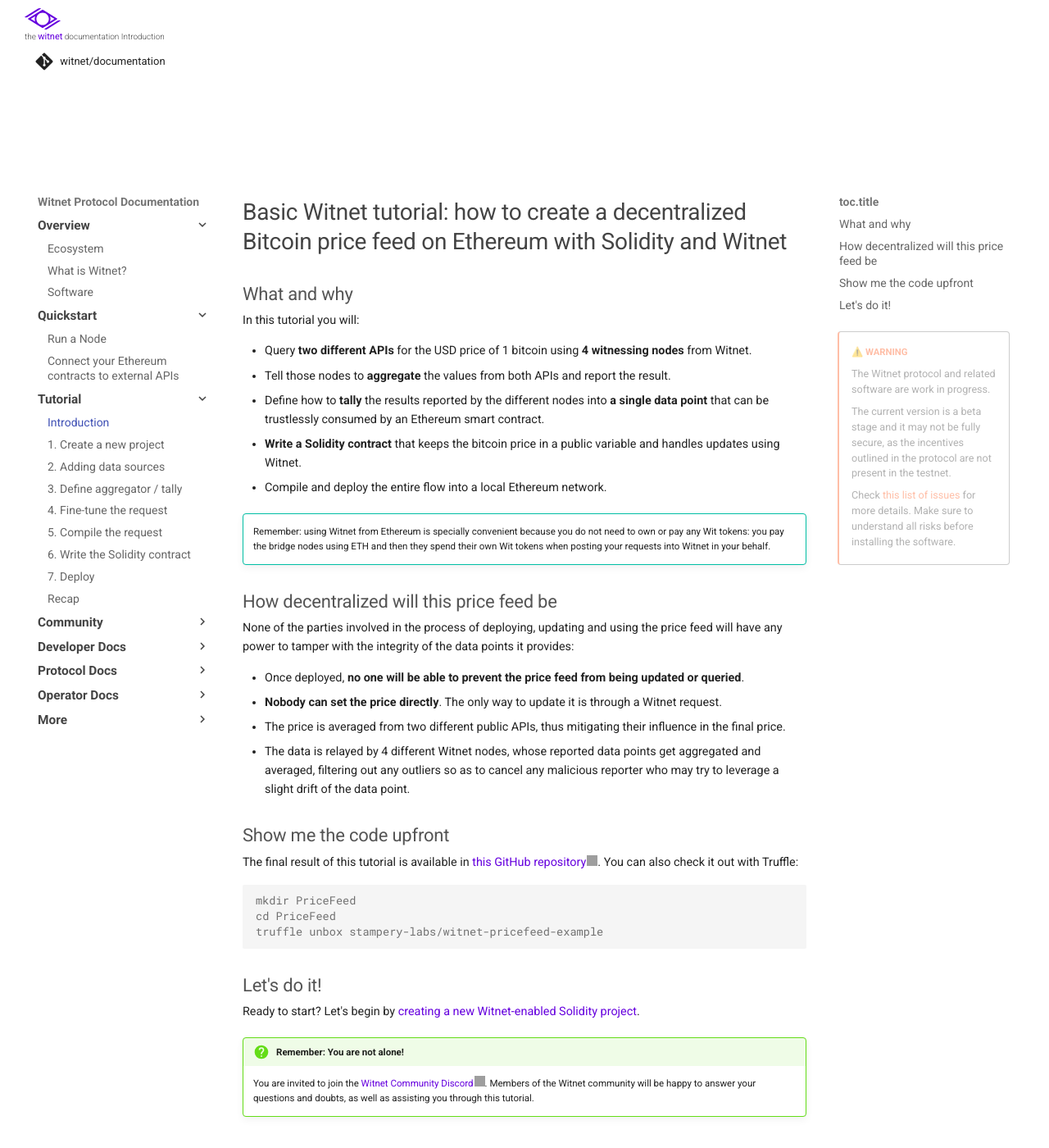
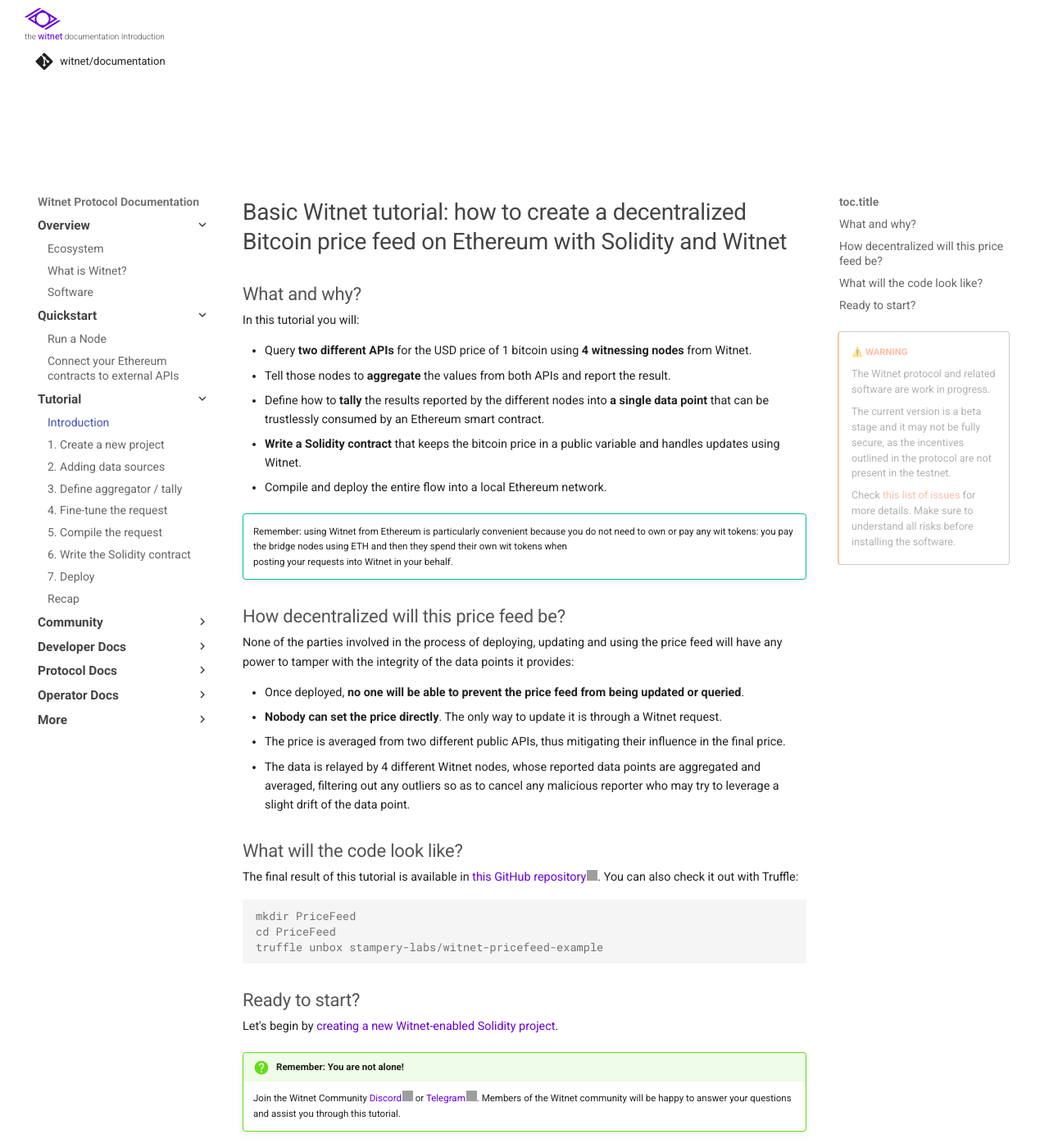
Before and after one commit to witnet/documentation, an MkDocs documentation site: the page built from docs/tutorials/bitcoin-price-feed/introduction.md, in a window 1280 px wide and 1400 px high. Shown: the whole window at 82% size. Built offline with MkDocs 1.6.1 and Material for MkDocs 9.7.7, drawn with Linux system fonts in a browser that asks for light colours; some web fonts are replaced; comment, search, counter and statistics services are not loaded; grey boxes are pictures that could not be loaded.

Commit message:
fix: grammar, typos, titles in introduction

````diff
--- a/docs/tutorials/bitcoin-price-feed/introduction.md
+++ b/docs/tutorials/bitcoin-price-feed/introduction.md
@@ -1,6 +1,6 @@
 # Basic Witnet tutorial: how to create a decentralized Bitcoin price feed on Ethereum with Solidity and Witnet
 
-## What and why
+## What and why?
 
 In this tutorial you will:
 
@@ -16,12 +16,12 @@ In this tutorial you will:
 - Compile and deploy the entire flow into a local Ethereum network.
 
 !!! tip ""
-    Remember: using Witnet from Ethereum is specially convenient because
-    you do not need to own or pay any Wit tokens: you pay the bridge
-    nodes using ETH and then they spend their own Wit tokens when
+    Remember: using Witnet from Ethereum is particularly convenient because
+    you do not need to own or pay any wit tokens: you pay the bridge
+    nodes using ETH and then they spend their own wit tokens when
     posting your requests into Witnet in your behalf.
 
-## How decentralized will this price feed be
+## How decentralized will this price feed be?
 
 None of the parties involved in the process of deploying, updating and
 using the price feed will have any power to tamper with the integrity of
@@ -34,11 +34,11 @@ the data points it provides:
 - The price is averaged from two different public APIs, thus mitigating
   their influence in the final price.
 - The data is relayed by 4 different Witnet nodes, whose reported data
-  points get aggregated and averaged, filtering out any outliers so as
+  points are aggregated and averaged, filtering out any outliers so as
   to cancel any malicious reporter who may try to leverage a slight
   drift of the data point.
 
-## Show me the code upfront
+## What will the code look like?
 
 The final result of this tutorial is available in
 [this GitHub repository][pricefeed]. You can also check it out with
@@ -50,17 +50,18 @@ cd PriceFeed
 truffle unbox stampery-labs/witnet-pricefeed-example
 ```
 
-## Let's do it!
+## Ready to start?
 
-Ready to start? Let's begin by [creating a new Witnet-enabled Solidity
+Let's begin by [creating a new Witnet-enabled Solidity
 project][create-project].
 
 !!! question "Remember: You are not alone!"
-    You are invited to join the [Witnet Community Discord][discord].
+    Join the Witnet Community [Discord] or [Telegram].
     Members of the Witnet community will be happy to answer your
-    questions and doubts, as well as assisting you through this
+    questions and assist you through this
     tutorial.
 
-[discord]: https://discord.gg/X4uurfP
+[Discord]: https://discord.gg/X4uurfP
+[Telegram]: https://t.me/witnetio
 [pricefeed]: https://github.com/stampery-labs/witnet-pricefeed-example
 [create-project]: /tutorials/bitcoin-price-feed/create-project
````
